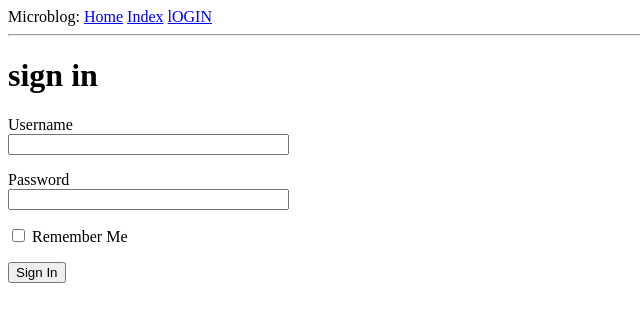
After one commit to ilostthegame/new_flask_app, a Flask app: page /login in a window 1280 px wide. The commit adds this page. Shown: the top 322 px of the page, without its empty margins (0-640 px from the left). Run offline with Flask 3, Linux system fonts and the light colour scheme.

Commit message:
unskibified everything

```diff
--- a/app/__init__.py
+++ b/app/__init__.py
@@ -3,8 +3,12 @@
 ## the outside world, when imported.
 
 from flask import Flask
+from config import Config
 
+# This is a global variable within the package.
 app = Flask(__name__)  # __name__ is set to name of module (file).
-# This is a global variable within the package.
+# Using method that sets app config. Note that app.config is
+# the config module.
+app.config.from_object(Config)
 
 from app import routes  # This is importing from the directory 'app'
--- /dev/null
+++ b/app/forms.py
@@ -0,0 +1,9 @@
+from flask_wtf import FlaskForm
+from wtforms import StringField, PasswordField, BooleanField, SubmitField
+from wtforms.validators import DataRequired
+
+class LoginForm(FlaskForm):
+    username = StringField('Username', validators=[DataRequired()])
+    password = PasswordField('Password', validators=[DataRequired()])
+    remember_me = BooleanField('Remember Me')
+    submit = SubmitField('Sign In')
--- a/app/routes.py
+++ b/app/routes.py
@@ -1,18 +1,19 @@
+from flask import render_template, flash, redirect
 from app import app
-from flask import render_template
+from app.forms import LoginForm
 
 @app.route('/')
 @app.route('/index')
 def index():
-    user = {'username': 'sigma'}
+    user = {'username': 'Bob'}
     posts = [
         {
-            'author': {'username': 'RIzzler 1'},
-            'body': 'skibidi ohio rizzlers skibi gyatt rizz!'
+            'author': {'username': 'hi 1'},
+            'body': 'eeee!'
         },
         {
-            'author': {'username': 'riuzLer 2'},
-            'body': 'skibi skibi skibi dop dop dop!'
+            'author': {'username': 'wwww 2'},
+            'body': 'daf!'
         }
     ]
     return render_template('index.html',
@@ -20,8 +21,19 @@ def index():
                            user=user,
                            posts=posts)
 
+# Login form
+@app.route('/login', methods=['GET', 'POST'])
+def login():
+    form = LoginForm()
+    if form.validate_on_submit():
+        flash('Login requested for user {}, remember_me={}'.format(
+            form.username.data, form.remember_me.data))
+        return redirect('/index')  # Redirects user to index.
+    # Rendering template, and passing in the form object
+    # which contains all the HTML stuff
+    return render_template('login.html', title='Sign In', form=form)
 
-@app.route('/skibidi')
-def easter_egg():
-    cool_msg = "bing bong"
-    return render_template('skibidi.html', msg=cool_msg)
+# GET requests return information to the client, while POST requests
+# are usually used when browser submits form data to server.
+
+# TODO: Test GET request with form submitting data to server.
--- a/app/templates/base.html
+++ b/app/templates/base.html
@@ -3,14 +3,18 @@
 <html>
     <head>
       {% if title %}
-      <title>{{ title }} - skibi ohio blog</title>
+      <title>{{ title }} - blog</title>
       {% else %}
-      <title>Welcome to ohio</title>
+      <title>Welcome to blog</title>
       {% endif %}
     </head>
     <body>
-        <div>Microblog: <a href="/index">Home</a> <a href="/">Index</a></div>
-        <hr> <!-- This is a dividing line -->
+        <div>
+            Microblog:
+            <a href="/index">Home</a>
+            <a href="/">Index</a>
+            <a href="/login">lOGIN</a>
+        </div><hr>
 
         <!-- Where the derived templates can insert themselves -->
         {% block content %}{% endblock %}
--- /dev/null
+++ b/app/templates/login.html
@@ -0,0 +1,23 @@
+{% extends "base.html" %}
+
+{% block content %}
+    <h1>sign in</h1>
+    <!-- Note that this 'form is an argument -->
+    <!-- All the 'form.X' are different html elements -->
+    <!-- (Think like C macros maybe -->
+    <form action="" method="post" novalidate>
+
+        {{ form.hidden_tag() }}
+        <p>
+            {{ form.username.label }}<br>
+            {{ form.username(size=32) }}
+        </p>
+        <p>
+            {{ form.password.label }}<br>
+            {{ form.password(size=32) }}
+        </p>
+        <p>{{ form.remember_me() }} {{ form.remember_me.label }}</p>
+        <p>{{ form.submit() }}</p>
+
+    </form>
+{% endblock %}
--- /dev/null
+++ b/config.py
@@ -0,0 +1,4 @@
+import os
+
+class Config:
+    SECRET_KEY = os.environ.get('SECRET_KEY') or 'you-will-never-guess'
```
Also changed, not shown: app/templates/skibidi.html (deleted, +0 -9 lines), README.md.
